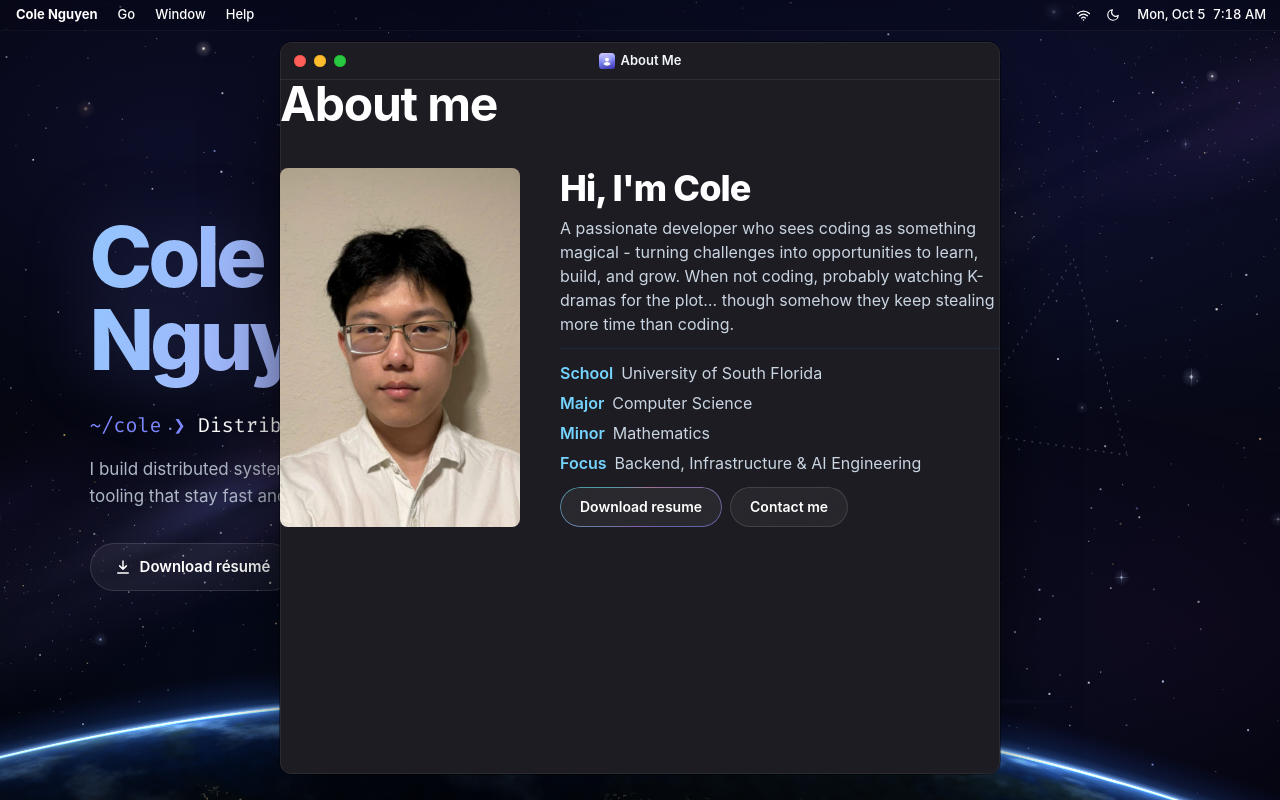
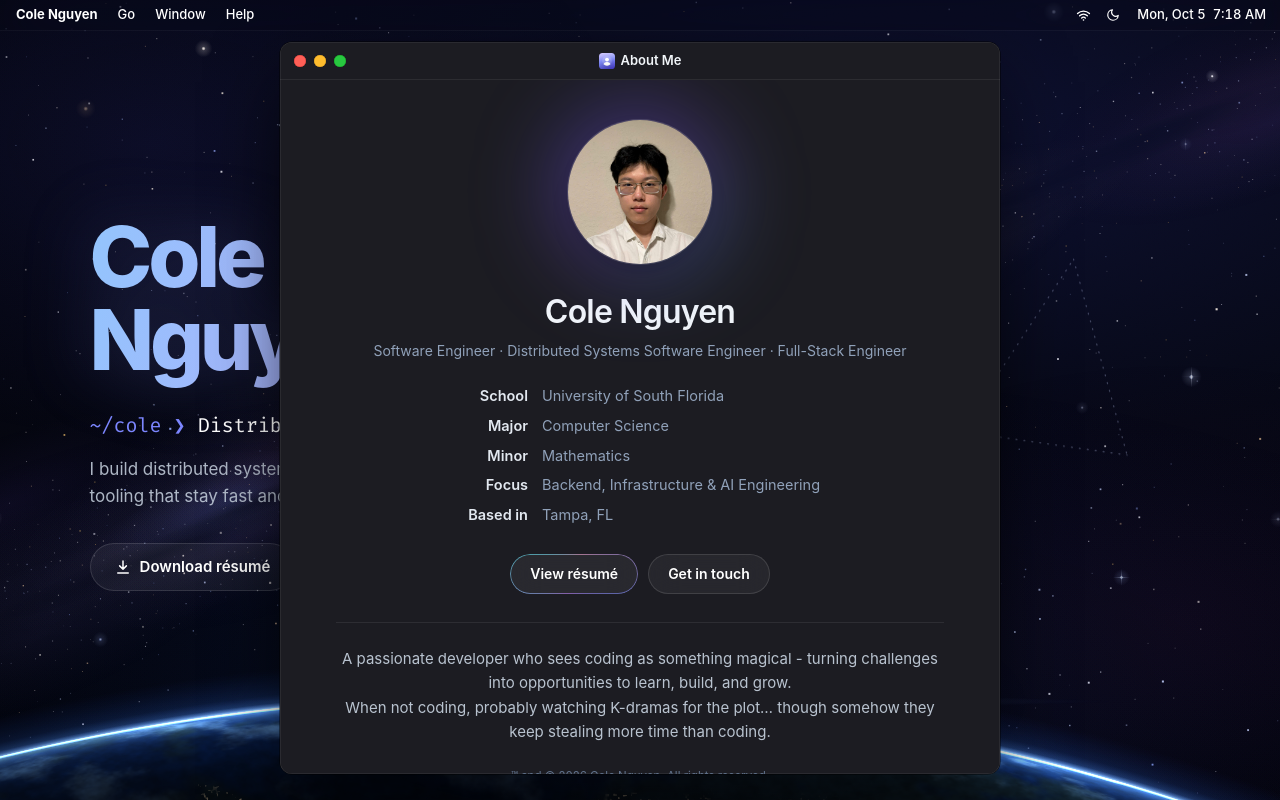
Before and after one commit to tanhoangkhoanguyen/Portfolio2.0, a React (Vite) app in the folder frontend/: page / in a window 1280 px wide. Both pictures are taken after a click on the button "About me". Built offline with nearby package versions, Linux system fonts and the light colour scheme; a web font is replaced by a local one.

Commit message:
Redesign About as an About This Mac window

```diff
--- a/frontend/src/pages/About.jsx
+++ b/frontend/src/pages/About.jsx
@@ -1,56 +1,70 @@
+import { Fragment } from "react"
 import { Button } from "../components/ui/Button"
-import { ImageWithFallback } from "../components/ui/ImageWithFallback"
-import { SectionHeading } from "../components/ui/SectionHeading"
+import { ImageWithFallback, InitialsBadge } from "../components/ui/ImageWithFallback"
+import { ROLES } from "../lib/roles"
 import { PROFILE } from "../data/profile"
-import { scrollToSection } from "../lib/scrollToSection"
+import { useOS } from "../os/context"
 
-const PHOTO_FALLBACK =
-  "https://images.unsplash.com/photo-1507525428034-b723cf961d3e?w=600&h=600&fit=crop&q=80"
+const CURRENT_ROLE = ROLES.find((role) => /present/i.test(role.end))
 
-const PHOTO_CLASS =
-  "aspect-square w-56 rounded-lg object-cover sm:w-60 md:aspect-auto md:h-full md:min-h-[12rem] md:w-full"
+/** "About This Mac"-style spec sheet. */
+const SPECS = [
+  ...PROFILE.facts,
+  CURRENT_ROLE?.location && { label: "Based in", value: CURRENT_ROLE.location },
+].filter(Boolean)
+
+const INITIALS = PROFILE.fullName
+  .split(" ")
+  .map((word) => word[0])
+  .join("")
 
 export function About() {
-  const photoProps = { alt: PROFILE.fullName, width: 280, height: 280, className: PHOTO_CLASS }
+  const { openApp } = useOS()
+  const photoClass = "relative h-36 w-36 rounded-full object-cover shadow-xl ring-1 ring-black/10 dark:ring-white/15"
 
   return (
-    <div className="w-full">
-      <SectionHeading>About me</SectionHeading>
-      <div className="mx-auto mt-10 flex w-full max-w-3xl flex-col gap-8 md:flex-row md:items-stretch md:gap-10">
-        <div className="shrink-0 md:flex md:w-60 md:self-stretch">
+    <div className="os-scroll h-full overflow-y-auto">
+      <div className="mx-auto flex min-h-full max-w-2xl flex-col items-center px-8 pb-5 pt-10 text-center">
+        <div className="relative">
+          <div className="absolute -inset-4 rounded-full bg-gradient-to-br from-indigo-500/45 via-violet-500/30 to-sky-400/35 blur-2xl" aria-hidden />
           <ImageWithFallback
             src={PROFILE.photo}
-            {...photoProps}
-            fallback={<img src={PHOTO_FALLBACK} {...photoProps} />}
+            alt={PROFILE.fullName}
+            width={144}
+            height={144}
+            className={photoClass}
+            fallback={<InitialsBadge text={INITIALS} className={`${photoClass} bg-gradient-to-br from-indigo-500 to-violet-600 text-3xl text-white`} />}
           />
         </div>
 
-        <div className="flex min-w-0 flex-1 flex-col items-start">
-          <p className="font-display text-3xl font-extrabold tracking-tight text-slate-900 sm:text-4xl dark:text-white">
-            Hi, I&apos;m <span className="hero-name-gradient">{PROFILE.firstName}</span>
-          </p>
-          <p className="mt-2 w-full text-slate-700 dark:text-slate-300">{PROFILE.bio}</p>
+        <h1 className="mt-6 text-[32px] font-semibold tracking-tight">{PROFILE.fullName}</h1>
+        <p className="mt-1 text-[14px] text-slate-500 dark:text-slate-400">{PROFILE.jobTitles.slice(0, 3).join(" · ")}</p>
 
-          <hr className="my-3 w-full border-0 border-t border-sky-200/90 dark:border-slate-800" />
+        <dl className="mt-6 grid w-full max-w-md grid-cols-[minmax(0,7rem)_1fr] gap-x-3.5 gap-y-2 text-[14.5px]">
+          {SPECS.map(({ label, value }) => (
+            <Fragment key={label}>
+              <dt className="text-right font-semibold text-slate-800 dark:text-slate-200">{label}</dt>
+              <dd className="text-left text-slate-600 dark:text-slate-400">{value}</dd>
+            </Fragment>
+          ))}
+        </dl>
 
-          <dl className="grid w-full gap-1.5">
-            {PROFILE.facts.map(({ label, value }) => (
-              <div key={label} className="flex flex-col sm:flex-row sm:items-baseline sm:gap-2">
-                <dt className="shrink-0 font-semibold text-sky-800 dark:text-sky-300">{label}</dt>
-                <dd className="text-slate-700 dark:text-slate-300">{value}</dd>
-              </div>
-            ))}
-          </dl>
+        <div className="mt-7 flex flex-wrap justify-center gap-2.5">
+          <Button href={PROFILE.resumeUrl} target="_blank" rel="noopener noreferrer">
+            View résumé
+          </Button>
+          <Button variant="secondary" onClick={(e) => openApp("contact", e.currentTarget)}>
+            Get in touch
+          </Button>
+        </div>
 
-          <div className="mt-3 flex flex-wrap gap-2">
-            <Button href={PROFILE.resumeUrl} download="Cole-Nguyen-Resume.pdf">
-              Download resume
-            </Button>
-            <Button variant="secondary" onClick={() => scrollToSection("contact")}>
-              Contact me
-            </Button>
-          </div>
-        </div>
+        <p className="mt-7 whitespace-pre-line border-t border-black/[0.07] pt-6 text-[15px] leading-relaxed text-slate-600 dark:border-white/[0.08] dark:text-slate-300/90">
+          {PROFILE.bio}
+        </p>
+
+        <p className="mt-auto pt-6 text-[11.5px] text-slate-400 dark:text-slate-500">
+          ™ and © {new Date().getFullYear()} {PROFILE.fullName}. All rights reserved.
+        </p>
       </div>
     </div>
   )
```
